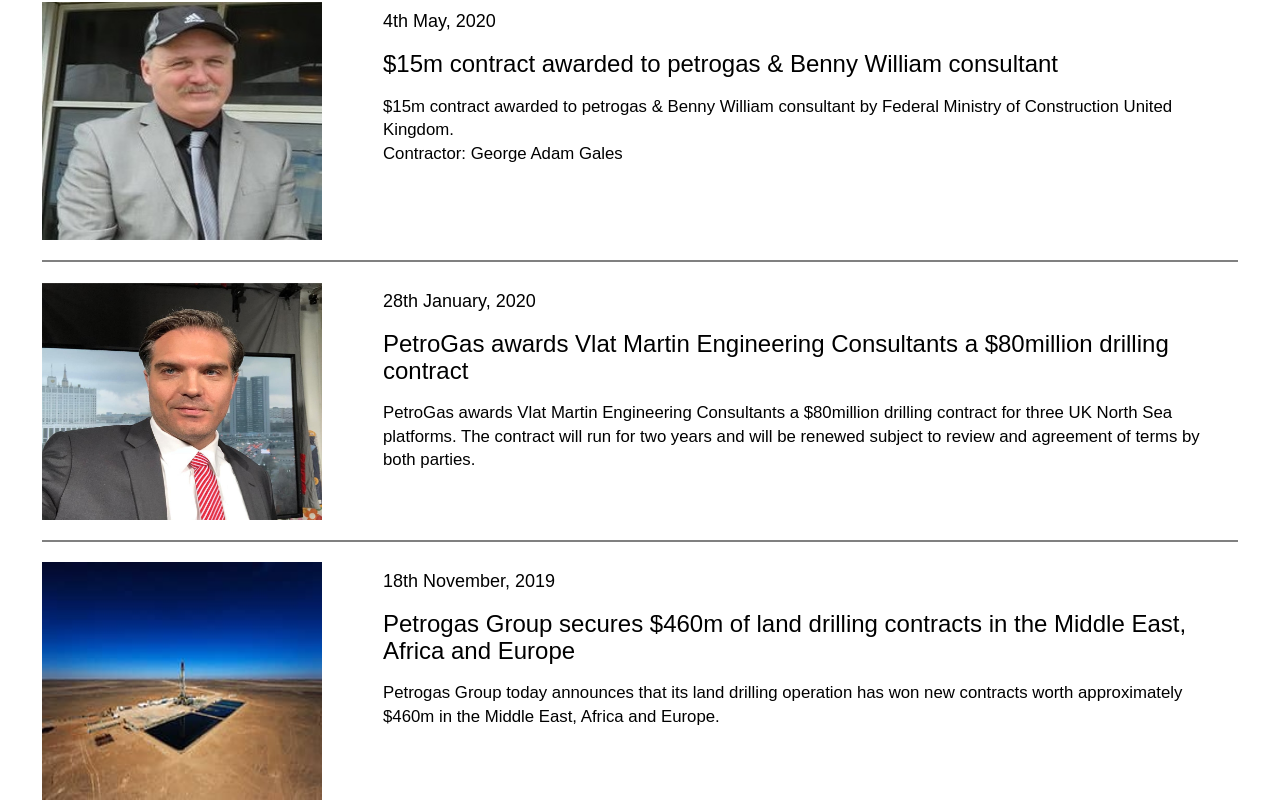
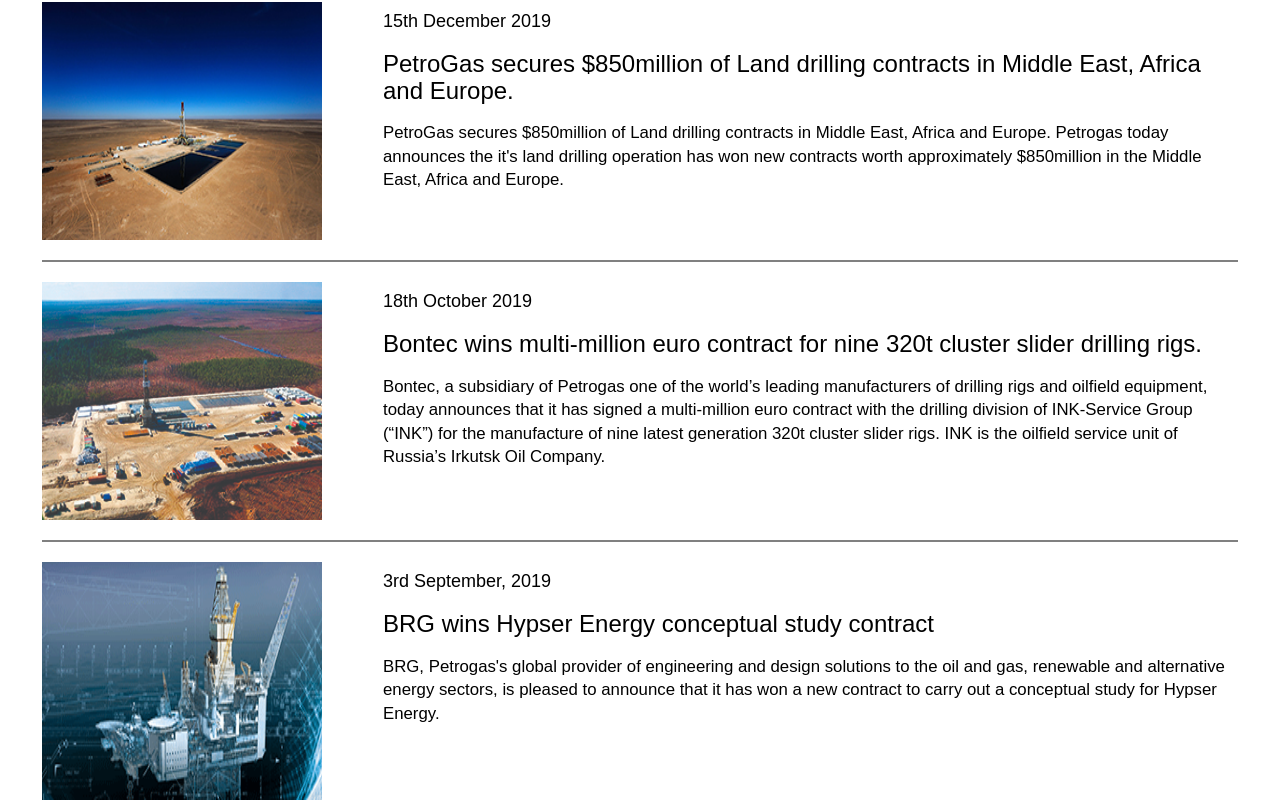
Before and after one commit to mitchel-okomor/petros, a Next.js app: page /media in a window 1280 px wide. Shown: the part 699-1501 px from the top of the page. Built offline with nearby package versions, Linux system fonts and the light colour scheme.

Commit message:
modified the  media

```diff
--- a/pages/media.js
+++ b/pages/media.js
@@ -1,5 +1,4 @@
 import Layout from './components/MyLayout';
-import Link from 'next/link';
 
 export default function Media() {
   return (
@@ -19,47 +18,15 @@
 <br />
 <br />
 <article>
-
-  <section className="news-section">
-  <img src="/gale.jpeg" alt="media news image"/>
-  <div className="article">
-<h4>4th May, 2020</h4>
-<h3>$15m contract awarded to petrogas & Benny William consultant</h3>
-<p> $15m contract awarded to petrogas & Benny William consultant by Federal Ministry of Construction United Kingdom. <br />
-Contractor: George Adam Gales</p>
-  </div>
-
-  </section>
-  <hr />
-  <section className="news-section">
-  <img src="/martin.jpeg" alt="media news image"/>
-  <div className="article">
-<h4>28th January, 2020</h4>
-<h3>PetroGas awards Vlat Martin Engineering Consultants a $80million drilling contract</h3>
-<p> PetroGas awards Vlat Martin Engineering Consultants a $80million drilling contract for three UK North Sea platforms. The contract will run for two  years and will be renewed subject to review and agreement of terms by both parties.</p>
-  </div>
-
-  </section>
-    <hr />
     <section className="news-section">
-  <img src="/east.jpeg" alt="media news image"/>
-  <div className="article">
-<h4>18th November, 2019</h4>
-<h3>Petrogas Group secures $460m of land drilling contracts in the Middle East, Africa and Europe</h3>
-<p>Petrogas Group  today announces that its land drilling operation has won new contracts worth approximately $460m in the Middle East, Africa and Europe.</p>
-  </div>
-
-  </section>
-    <hr />
-    <section className="news-section">
-  <img src="/2.jpg" alt="media news image"/>
+  <img src="/1.jpg" alt="media news image"/>
   <div className="article">
 <h4>15th December 2019</h4>
 <h3>PetroGas secures $850million of Land drilling contracts in Middle East, Africa and Europe. </h3>
 <p>
 
+PetroGas secures $850million of Land drilling contracts in Middle East, Africa and Europe.
 Petrogas today announces the it's land drilling operation has won new contracts worth approximately $850million in the Middle East, Africa and Europe.</p>
- <Link href="#"><a>Read more</a></Link>
   </div>
 
   </section>
@@ -68,7 +35,7 @@
   <img src="/2.jpg" alt="media news image"/>
   <div className="article">
 <h4>18th October 2019</h4>
-<h3>Bontec wins multi-million euro contract for nine 320t cluster slider drilling rigs</h3>
+<h3>Bontec wins multi-million euro contract for nine 320t cluster slider drilling rigs.</h3>
 <p>
 Bontec, a subsidiary of Petrogas one of the world’s leading manufacturers of drilling rigs and oilfield equipment, today announces that it has signed a multi-million euro contract with the drilling division of INK-Service Group (“INK”) for the manufacture of nine latest generation 320t cluster slider rigs. INK is the oilfield service unit of Russia’s Irkutsk Oil Company.</p>
 
@@ -77,7 +44,7 @@
   </section>
     <hr />
     <section className="news-section">
-  <img src="/hypser.jpg" alt="media news image"/>
+  <img src="/3.png" alt="media news image"/>
   <div className="article">
 <h4>
 3rd September, 2019</h4>
```
